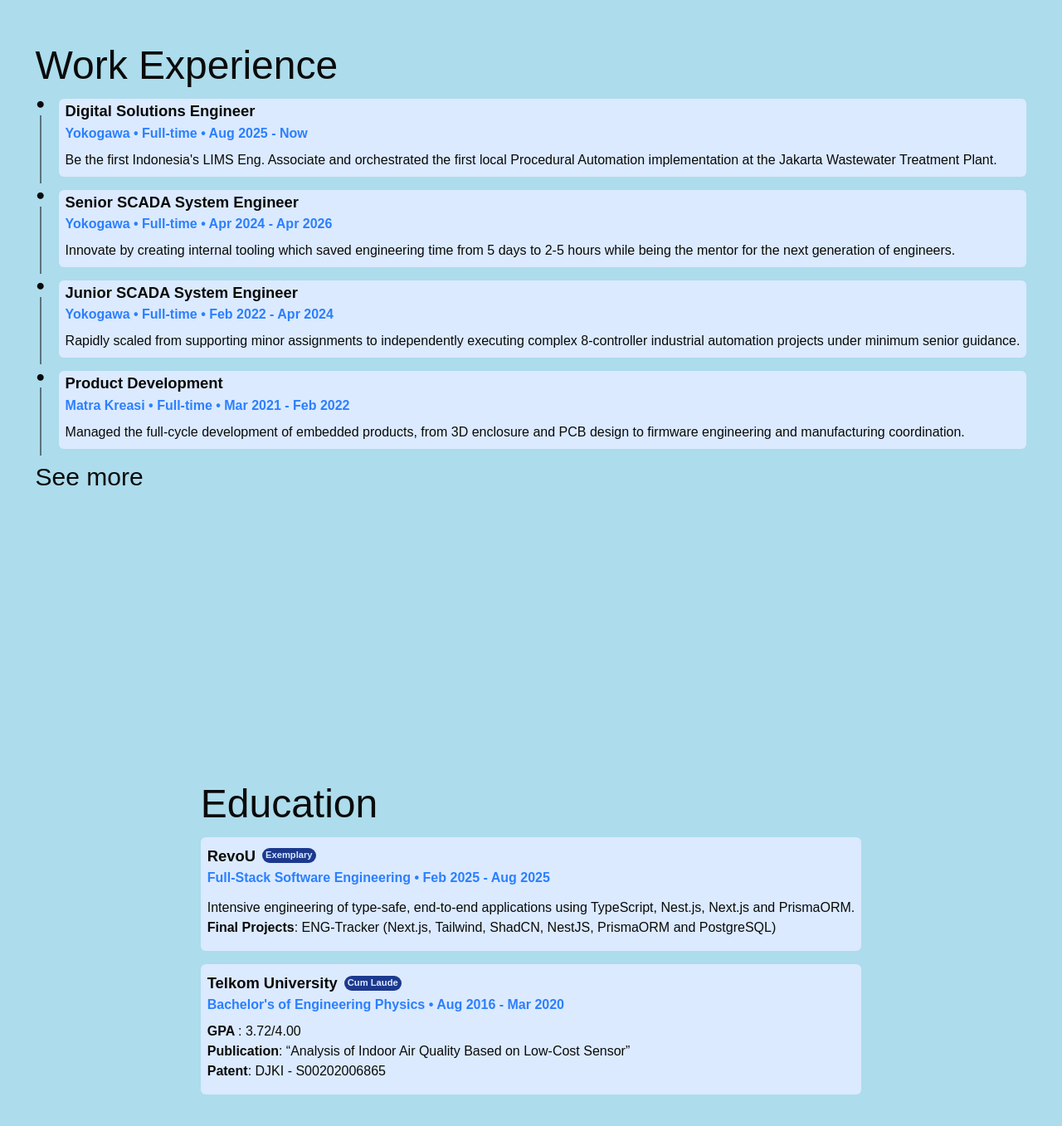
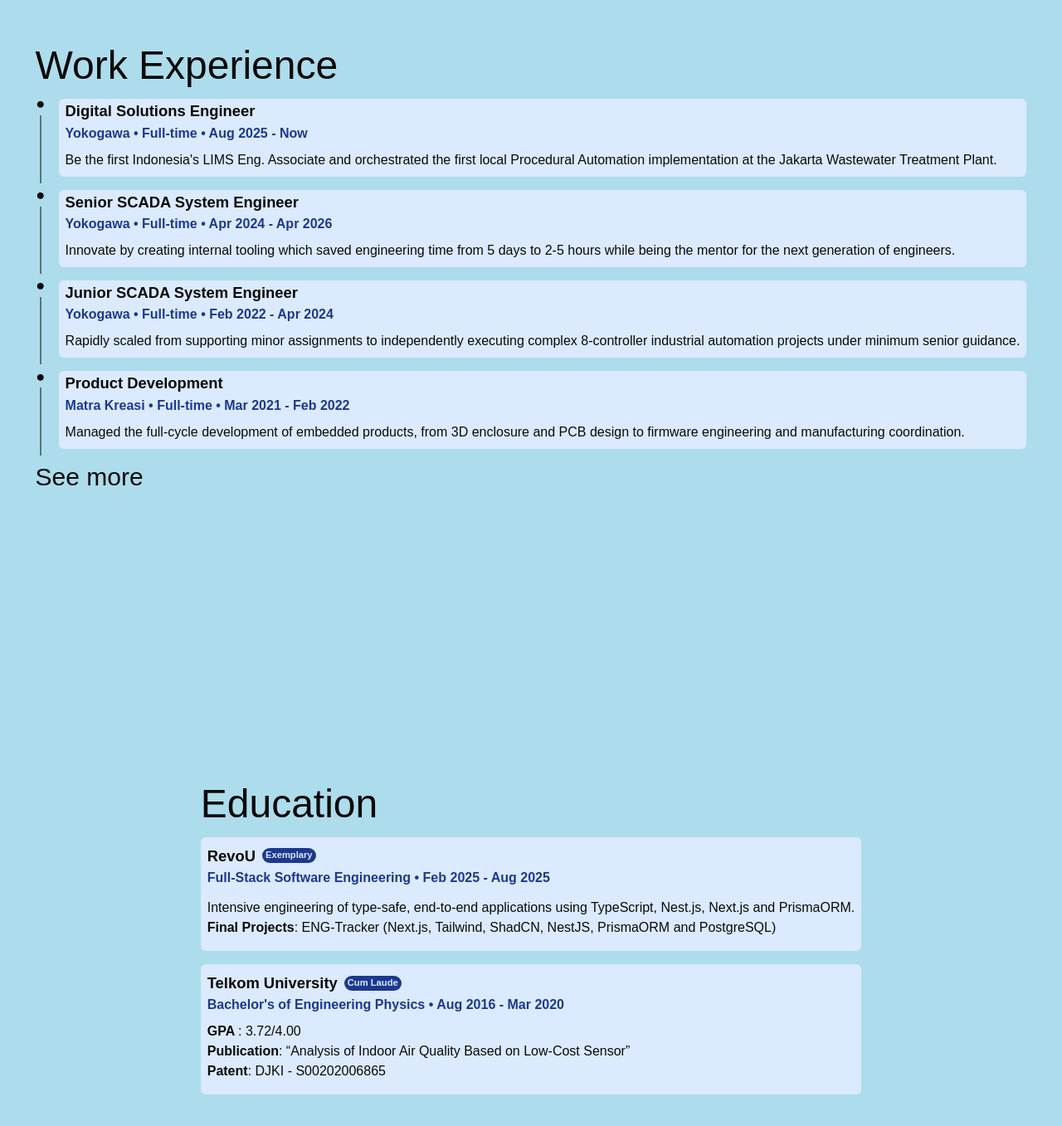
Before and after one commit to kebejoan/bejo-porto, a Next.js app: page / in a window 1280 px wide. Shown: the part 1692-3049 px from the top of the page at 83% size. Built offline with nearby package versions, Linux system fonts and the light colour scheme; a web font is replaced by a local one.

Commit message:
fix: adjust color scheme

```diff
--- a/app/components/2_Education.tsx
+++ b/app/components/2_Education.tsx
@@ -17,7 +17,7 @@
 										Exemplary
 									</p>
 								</div>
-								<div className="text-sm lg:text-base mb-2  text-blue-500 font-bold">
+								<div className="text-sm lg:text-base mb-2 font-bold text-bgblueflip">
 									Full-Stack Software Engineering • Feb 2025 - Aug 2025
 								</div>
 							</div>
@@ -38,7 +38,7 @@
 										Cum Laude
 									</p>
 								</div>
-								<div className="text-sm lg:text-base mb-2 text-blue-500 font-bold">
+								<div className="text-sm lg:text-base mb-2 font-bold text-bgblueflip">
 									Bachelor's of Engineering Physics • Aug 2016 - Mar 2020
 								</div>
 							</div>
--- a/app/components/3_WorkExperience.tsx
+++ b/app/components/3_WorkExperience.tsx
@@ -20,7 +20,7 @@
 								{/* The Content Column */}
 								<div className="pb-2 px-2 w-full bg-bgblue rounded-md my-2">
 									<h3 className="font-bold ">Digital Solutions Engineer</h3>
-									<p className="text-sm lg:text-base text-blue-500 font-bold">
+									<p className="text-sm lg:text-base text-bgblueflip font-bold">
 										Yokogawa • Full-time • Aug 2025 - Now
 									</p>
 									<p className="text-sm lg:text-base mt-2">
@@ -42,7 +42,7 @@
 								{/* The Content Column */}
 								<div className="pb-2 px-2 w-full bg-bgblue rounded-md my-2">
 									<h3 className="font-bold">Senior SCADA System Engineer</h3>
-									<p className="text-sm lg:text-base text-blue-500 font-bold">
+									<p className="text-sm lg:text-base text-bgblueflip font-bold">
 										Yokogawa • Full-time • Apr 2024 - Apr 2026
 									</p>
 									<p className="text-sm lg:text-base mt-2">
@@ -64,7 +64,7 @@
 								{/* The Content Column */}
 								<div className="pb-2 px-2 w-full bg-bgblue rounded-md my-2">
 									<h3 className="font-bold">Junior SCADA System Engineer</h3>
-									<p className="text-sm lg:text-base text-blue-500 font-bold">
+									<p className="text-sm lg:text-base text-bgblueflip font-bold">
 										Yokogawa • Full-time • Feb 2022 - Apr 2024
 									</p>
 									<p className="text-sm lg:text-base mt-2">
@@ -86,7 +86,7 @@
 								{/* The Content Column */}
 								<div className="pb-2 px-2 w-full bg-bgblue rounded-md my-2">
 									<h3 className="font-bold">Product Development</h3>
-									<p className="text-sm lg:text-base text-blue-500 font-bold">
+									<p className="text-sm lg:text-base text-bgblueflip font-bold">
 										Matra Kreasi • Full-time • Mar 2021 - Feb 2022
 									</p>
 									<p className="text-sm lg:text-base mt-2">
@@ -108,7 +108,7 @@
 								{/* The Content Column */}
 								<div className="pb-2 px-2 w-full bg-bgblue rounded-md my-2">
 									<h3 className="font-bold">NEXT WORK</h3>
-									<p className="text-sm lg:text-base text-blue-500 font-bold">
+									<p className="text-sm lg:text-base text-bgblueflip font-bold">
 										• Full-time • Mar 2021 - Feb 2022
 									</p>
 									<p className="text-sm lg:text-base mt-2">
@@ -130,7 +130,7 @@
 								{/* The Content Column */}
 								<div className="pb-2 px-2 w-full bg-bgblue rounded-md my-2">
 									<h3 className="font-bold">NEXT WORK</h3>
-									<p className="text-sm lg:text-base text-blue-500 font-bold">
+									<p className="text-sm lg:text-base text-bgblueflip font-bold">
 										Matra Kreasi • Full-time • Mar 2021 - Feb 2022
 									</p>
 									<p className="text-sm lg:text-base mt-2">
```
